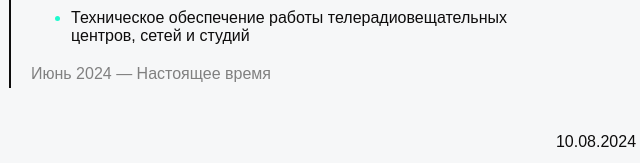
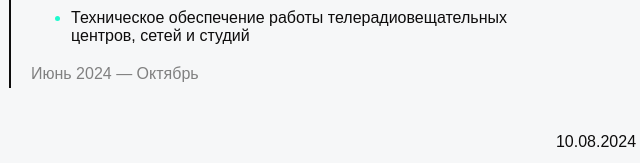
Before and after one commit to Yalahant/Yalahant.github.io, a plain HTML site: page index.html in a window 1280 px wide. Shown: the part 962-1125 px from the top of the page, 44-684 px from the left. Drawn offline with nearby package versions, Linux system fonts and the light colour scheme.

Commit message:
Update index.html

```diff
--- a/index.html
+++ b/index.html
@@ -74,7 +74,7 @@
                     <ul class="stack-content">
                         <li>Техническое обеспечение работы телерадиовещательных центров, сетей и студий </li>
                     </ul>
-                    <span class="card-date">Июнь 2024 &#8212  Настоящее время</span>
+                    <span class="card-date">Июнь 2024 &#8212  Октябрь</span>
                 </div>
             </ul>
         </section>
```
